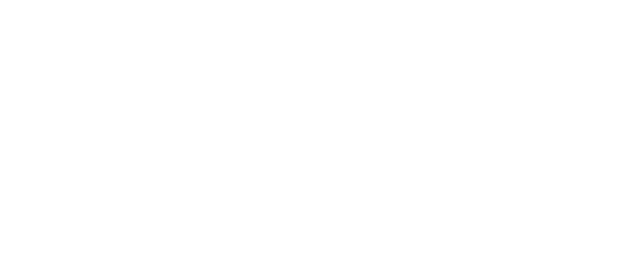
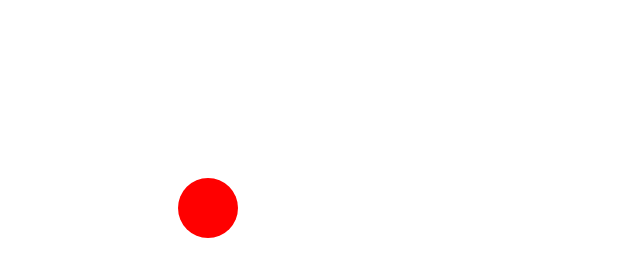
Before and after one commit to kevinbgreene/physics-game, a website built with Parcel: page index.html in a window 1280 px wide. Shown: the whole page, without its empty margins (0-640 px from the left). Built offline with nearby package versions, Linux system fonts and the light colour scheme.

Commit message:
Draw a circle

```diff
--- a/index.html
+++ b/index.html
@@ -6,6 +6,7 @@
     <title>Physics Game</title>
   </head>
   <body>
+    <div id="root"></div>
     <script src="./dist/index.js"></script>
   </body>
 </html>
--- a/src/index.ts
+++ b/src/index.ts
@@ -1 +1,18 @@
-console.log('Hello?')
+const canvas: HTMLCanvasElement = document.createElement('canvas')
+const context: CanvasRenderingContext2D | null = canvas.getContext('2d')
+const root: HTMLElement | null = document.getElementById('root')
+
+if (context === null || root === null) {
+  throw new Error('Unable to add canvas')
+}
+
+root.appendChild(canvas)
+
+canvas.width = window.innerWidth
+canvas.height = window.innerHeight
+
+context.fillStyle = 'rgb(255,0,0)'
+context.beginPath()
+context.arc(200, 200, 30, 0, 2 * Math.PI)
+context.closePath()
+context.fill()
```
